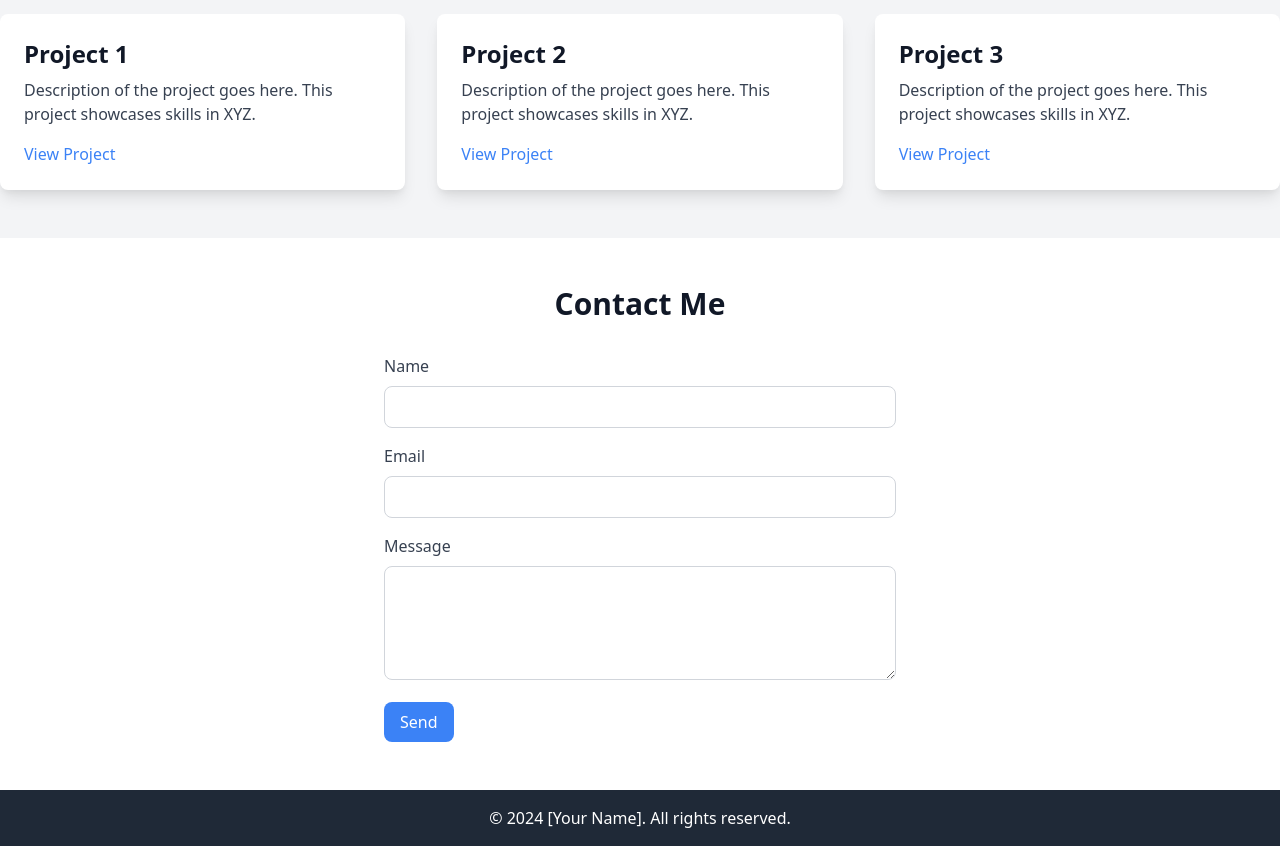
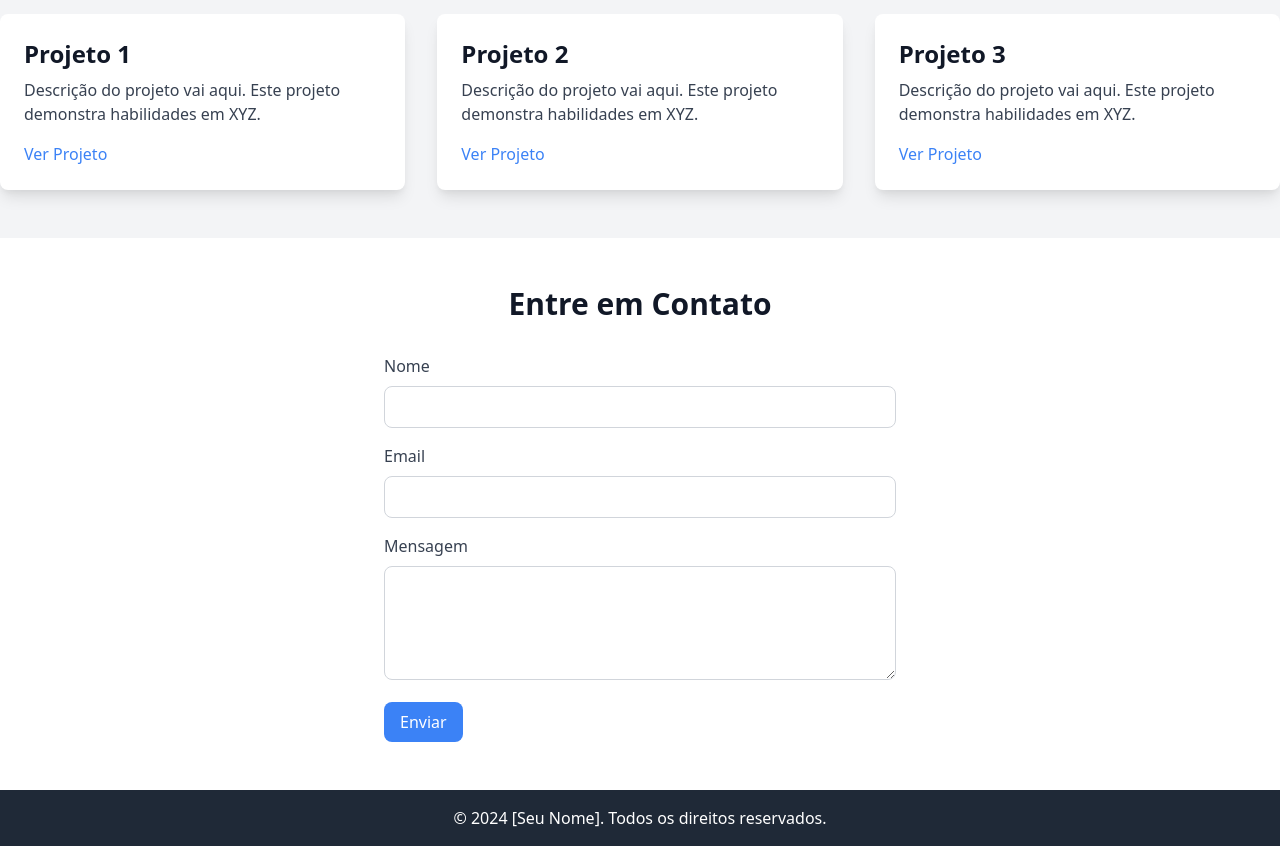
Before and after one commit to epicteamdev/portfolio-exemplo-html-csstraining, a plain HTML site: page index.html in a window 1280 px wide. Shown: the part 570-1416 px from the top of the page. Drawn offline with nearby package versions, Linux system fonts and the light colour scheme.

Commit message:
traducao

```diff
--- a/index.html
+++ b/index.html
@@ -1,65 +1,65 @@
 <!DOCTYPE html>
-<html lang="en">
+<html lang="pt-br">
 <head>
     <meta charset="UTF-8">
     <meta name="viewport" content="width=device-width, initial-scale=1.0">
-    <title>Developer Portfolio</title>
+    <title>Portfólio de Desenvolvedor</title>
     <link href="https://cdn.jsdelivr.net/npm/tailwindcss@2.2.19/dist/tailwind.min.css" rel="stylesheet">
 </head>
 <body class="bg-gray-100 text-gray-900">
-    <!-- Header -->
+    <!-- Cabeçalho -->
     <header class="bg-gray-800 text-white py-4">
         <div class="container mx-auto flex justify-between items-center">
-            <h1 class="text-2xl font-bold">Developer Portfolio</h1>
+            <h1 class="text-2xl font-bold">Portfólio de Desenvolvedor</h1>
             <nav>
-                <a href="#about" class="mx-4">About</a>
-                <a href="#projects" class="mx-4">Projects</a>
-                <a href="#contact" class="mx-4">Contact</a>
+                <a href="#about" class="mx-4">Sobre</a>
+                <a href="#projects" class="mx-4">Projetos</a>
+                <a href="#contact" class="mx-4">Contato</a>
             </nav>
         </div>
     </header>
 
-    <!-- Intro Section -->
+    <!-- Seção de Introdução -->
     <section id="about" class="py-12 bg-white">
         <div class="container mx-auto text-center">
-            <h2 class="text-4xl font-bold mb-4">Hi, I'm [Your Name]</h2>
-            <p class="text-xl mb-8">I'm a full-stack developer with a passion for building beautiful and functional web applications. Welcome to my portfolio!</p>
-            <img src="your-photo.jpg" alt="Your Photo" class="rounded-full mx-auto w-48 h-48 object-cover">
+            <h2 class="text-4xl font-bold mb-4">Olá, eu sou [Seu Nome]</h2>
+            <p class="text-xl mb-8">Sou um desenvolvedor full-stack com paixão por criar aplicações web bonitas e funcionais. Bem-vindo ao meu portfólio!</p>
+            <img src="sua-foto.jpg" alt="Sua Foto" class="rounded-full mx-auto w-48 h-48 object-cover">
         </div>
     </section>
 
-    <!-- Projects Section -->
+    <!-- Seção de Projetos -->
     <section id="projects" class="py-12 bg-gray-100">
         <div class="container mx-auto">
-            <h2 class="text-3xl font-bold text-center mb-8">Projects</h2>
+            <h2 class="text-3xl font-bold text-center mb-8">Projetos</h2>
             <div class="grid grid-cols-1 md:grid-cols-2 lg:grid-cols-3 gap-8">
                 <div class="bg-white p-6 rounded-lg shadow-lg">
-                    <h3 class="text-2xl font-semibold mb-2">Project 1</h3>
-                    <p class="text-gray-700 mb-4">Description of the project goes here. This project showcases skills in XYZ.</p>
-                    <a href="#" class="text-blue-500 hover:underline">View Project</a>
+                    <h3 class="text-2xl font-semibold mb-2">Projeto 1</h3>
+                    <p class="text-gray-700 mb-4">Descrição do projeto vai aqui. Este projeto demonstra habilidades em XYZ.</p>
+                    <a href="#" class="text-blue-500 hover:underline">Ver Projeto</a>
                 </div>
                 <div class="bg-white p-6 rounded-lg shadow-lg">
-                    <h3 class="text-2xl font-semibold mb-2">Project 2</h3>
-                    <p class="text-gray-700 mb-4">Description of the project goes here. This project showcases skills in XYZ.</p>
-                    <a href="#" class="text-blue-500 hover:underline">View Project</a>
+                    <h3 class="text-2xl font-semibold mb-2">Projeto 2</h3>
+                    <p class="text-gray-700 mb-4">Descrição do projeto vai aqui. Este projeto demonstra habilidades em XYZ.</p>
+                    <a href="#" class="text-blue-500 hover:underline">Ver Projeto</a>
                 </div>
                 <div class="bg-white p-6 rounded-lg shadow-lg">
-                    <h3 class="text-2xl font-semibold mb-2">Project 3</h3>
-                    <p class="text-gray-700 mb-4">Description of the project goes here. This project showcases skills in XYZ.</p>
-                    <a href="#" class="text-blue-500 hover:underline">View Project</a>
+                    <h3 class="text-2xl font-semibold mb-2">Projeto 3</h3>
+                    <p class="text-gray-700 mb-4">Descrição do projeto vai aqui. Este projeto demonstra habilidades em XYZ.</p>
+                    <a href="#" class="text-blue-500 hover:underline">Ver Projeto</a>
                 </div>
-                <!-- Add more projects as needed -->
+                <!-- Adicione mais projetos conforme necessário -->
             </div>
         </div>
     </section>
 
-    <!-- Contact Section -->
+    <!-- Seção de Contato -->
     <section id="contact" class="py-12 bg-white">
         <div class="container mx-auto">
-            <h2 class="text-3xl font-bold text-center mb-8">Contact Me</h2>
+            <h2 class="text-3xl font-bold text-center mb-8">Entre em Contato</h2>
             <form class="max-w-lg mx-auto">
                 <div class="mb-4">
-                    <label for="name" class="block text-gray-700 mb-2">Name</label>
+                    <label for="name" class="block text-gray-700 mb-2">Nome</label>
                     <input type="text" id="name" class="w-full p-2 border border-gray-300 rounded-lg" required>
                 </div>
                 <div class="mb-4">
@@ -67,18 +67,18 @@
                     <input type="email" id="email" class="w-full p-2 border border-gray-300 rounded-lg" required>
                 </div>
                 <div class="mb-4">
-                    <label for="message" class="block text-gray-700 mb-2">Message</label>
+                    <label for="message" class="block text-gray-700 mb-2">Mensagem</label>
                     <textarea id="message" class="w-full p-2 border border-gray-300 rounded-lg" rows="4" required></textarea>
                 </div>
-                <button type="submit" class="bg-blue-500 text-white px-4 py-2 rounded-lg">Send</button>
+                <button type="submit" class="bg-blue-500 text-white px-4 py-2 rounded-lg">Enviar</button>
             </form>
         </div>
     </section>
 
-    <!-- Footer -->
+    <!-- Rodapé -->
     <footer class="bg-gray-800 text-white py-4">
         <div class="container mx-auto text-center">
-            <p>&copy; 2024 [Your Name]. All rights reserved.</p>
+            <p>&copy; 2024 [Seu Nome]. Todos os direitos reservados.</p>
         </div>
     </footer>
 </body>
```
